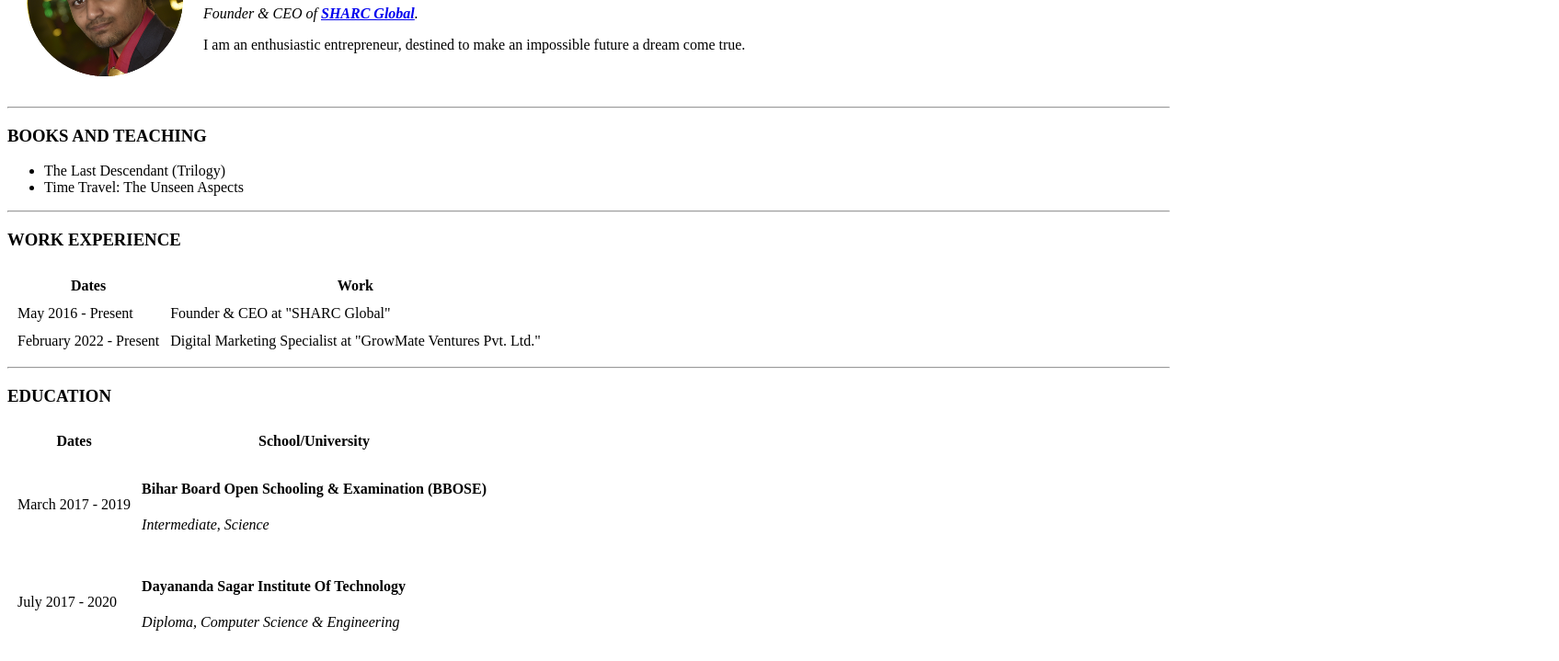
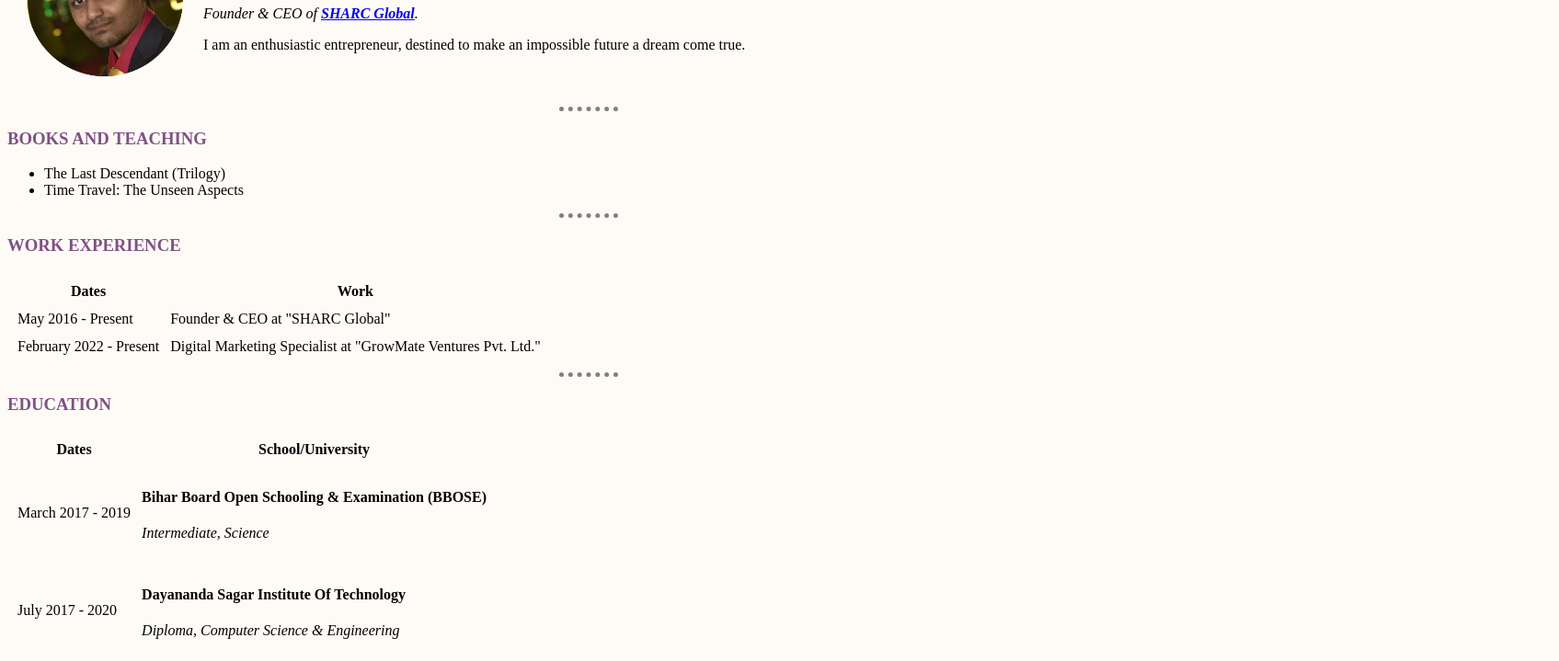
Before and after one commit to UmangUdit96/MyResume, a plain HTML site: page index.html in a window 1280 px wide. Shown: the part 116-835 px from the top of the page at 92% size, 1695 px wide, since content can reach past the window. Drawn offline with Linux system fonts and the light colour scheme; files that its build step writes are made by us from their sources; the site is published under a folder, as on GitHub Pages, so addresses that start at the root find nothing.

Commit message:
Update index.html

```diff
--- a/index.html
+++ b/index.html
@@ -4,7 +4,7 @@
 <head>
   <meta charset="utf-8">
   <title> Umang's Personal Site </title>
-  <link rel="stylesheet" href="/css/styles.css">
+  <link rel="stylesheet" href="main/css/styles.css">
 </head>
 
 <body>
```
